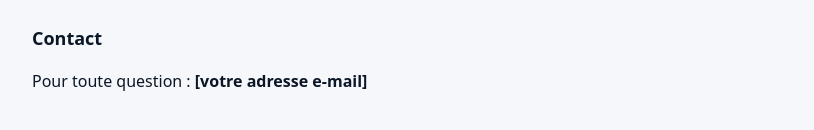
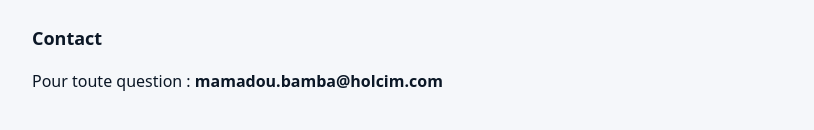
Before and after one commit to bambamamadouperso/bambamamadouperso.github.io, a plain HTML site: page numerisation/confidentialite.html in a window 1280 px wide. Shown: the part 638-768 px from the top of the page, without its empty margins (228-1042 px from the left). Drawn offline with Linux system fonts and the light colour scheme.

Commit message:
Add files via upload

```diff
--- a/numerisation/confidentialite.html
+++ b/numerisation/confidentialite.html
@@ -35,7 +35,7 @@
   <a href="https://myaccount.google.com/permissions">myaccount.google.com/permissions</a>.</p>
 
 <h2>Contact</h2>
-<p>Pour toute question : <strong>[votre adresse e-mail]</strong></p>
+<p>Pour toute question : <strong>mamadou.bamba@holcim.com</strong></p>
 </main>
 </body>
 </html>
```
